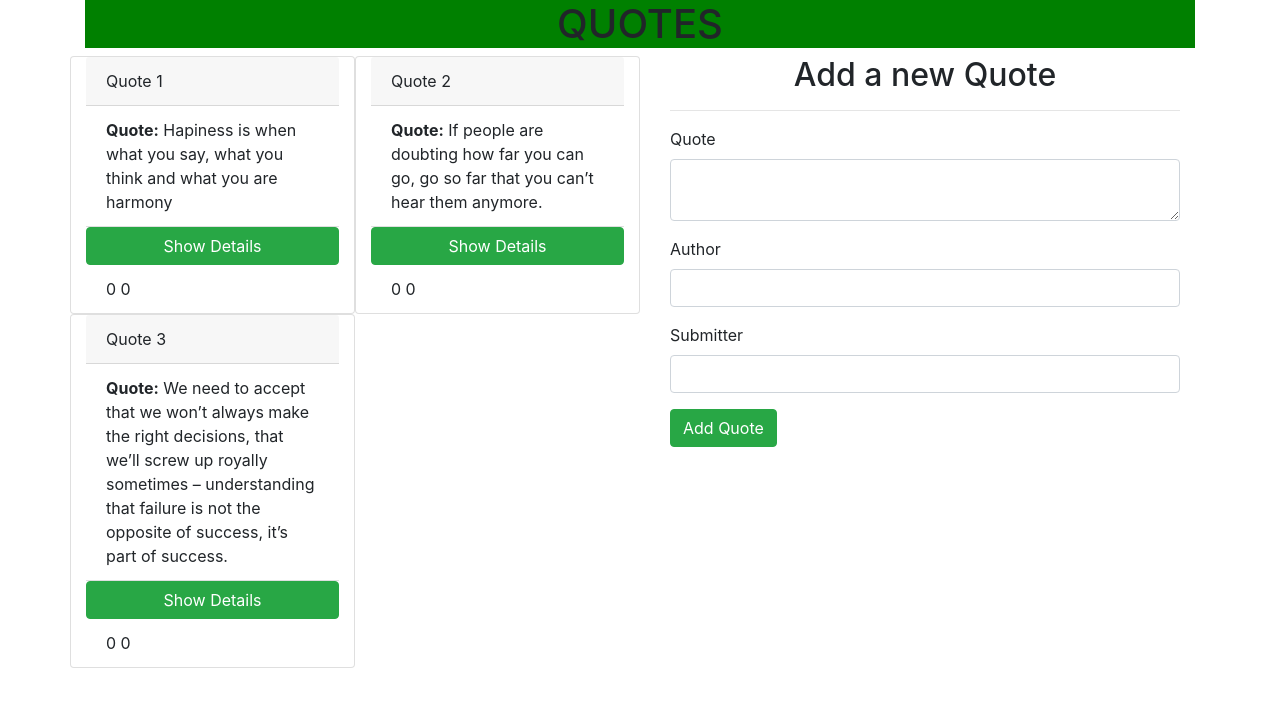
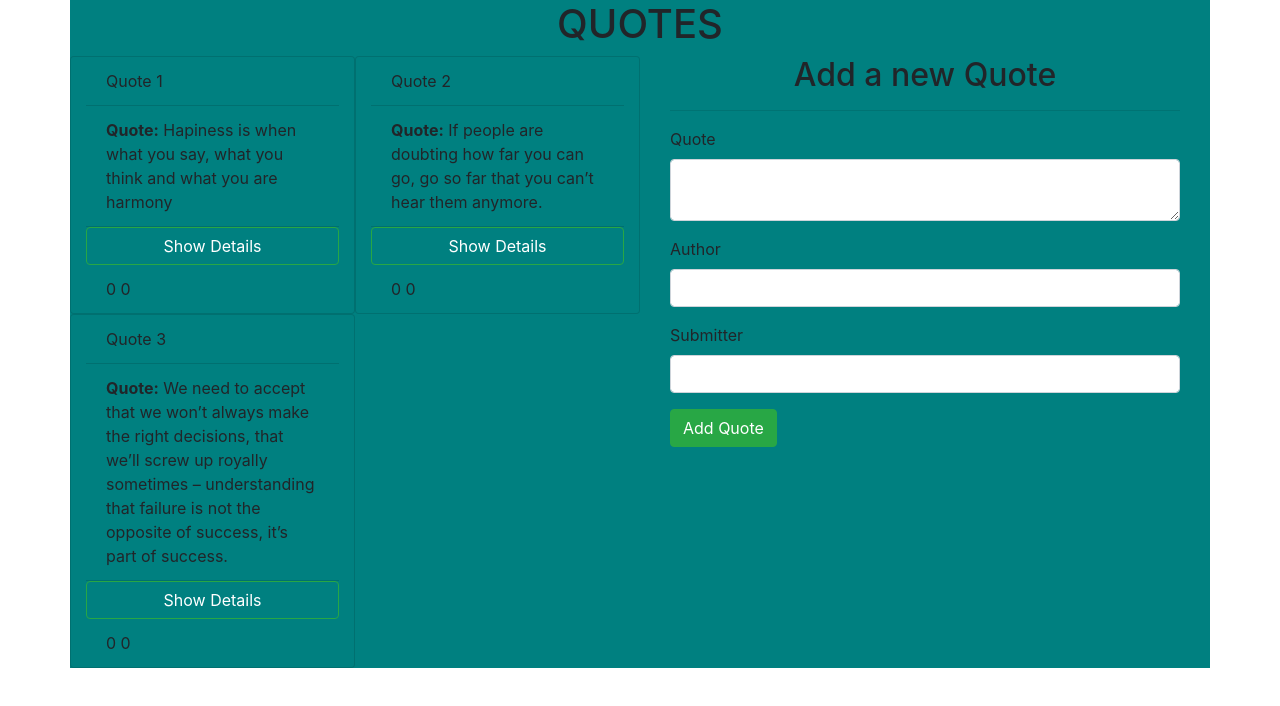
Before and after one commit to Abdisamad100/Quotes-App, an Angular app: page / in a window 1280 px wide. Shown: the top 706 px of the page. Built offline with nearby package versions, Linux system fonts and the light colour scheme.

Commit message:
commit changes

```diff
--- a/src/app/quote-form/quote-form.component.css
+++ b/src/app/quote-form/quote-form.component.css
@@ -0,0 +1,4 @@
+/* .form-group{
+    /* background-color:green; */
+    /* border:0.5px solid black; */
+/* }  */
--- a/src/app/quote/quote.component.css
+++ b/src/app/quote/quote.component.css
@@ -1,4 +1,7 @@
 h1{
     text-align:center;
-    background-color: green;
+
 }
+*{
+    background-color: teal;
+}
```
